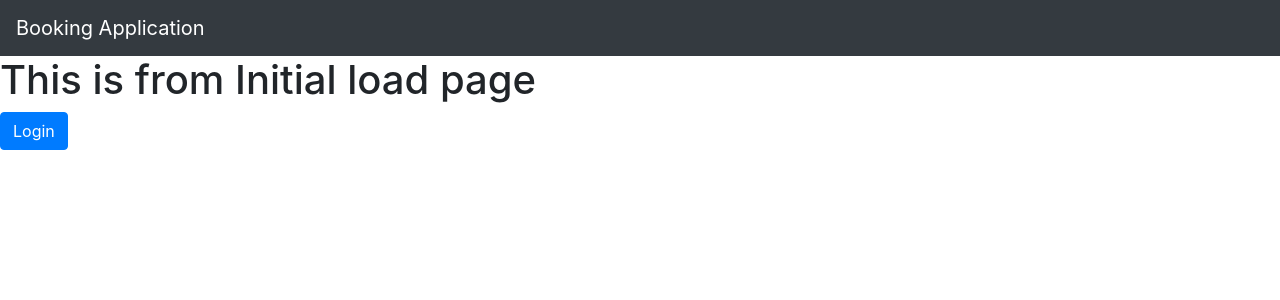
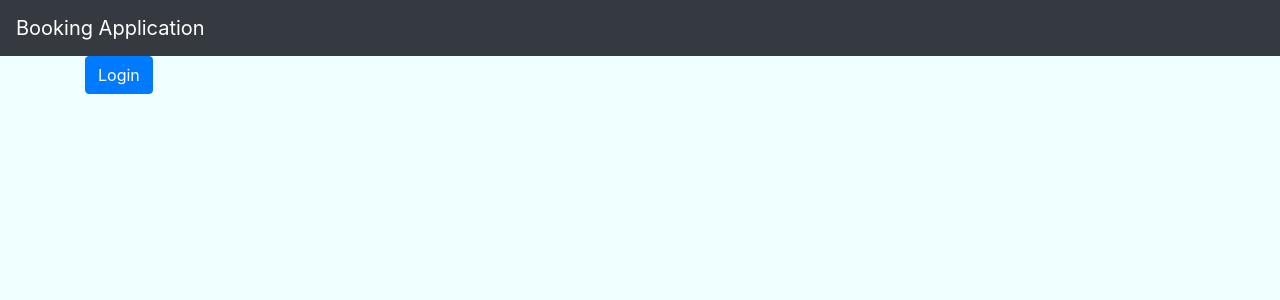
Before and after one commit to iamKarthikRam/angular-bookingApp, an Angular app: page / in a window 1280 px wide. Shown: the top 300 px of the page. Built offline with nearby package versions, Linux system fonts and the light colour scheme.

Commit message:
3 files modified

```diff
--- a/src/app/initial-load-page/initial-load-page.component.html
+++ b/src/app/initial-load-page/initial-load-page.component.html
@@ -1,3 +1,11 @@
-<h1>This is from Initial load page</h1>
+<div class="container">
+  <div class="row">
+    <div class="col-xs-5 col-md-5 flex-grow-1">
 
-<button class = "btn btn-primary" routerLink="/login">Login</button>
+    </div>
+    <div class="col-xs-5 col-md-5 flex-grow-1">
+
+    </div>
+  </div>
+  <button class = "btn btn-primary" routerLink="/login">Login</button>
+</div>
--- a/src/index.html
+++ b/src/index.html
@@ -1 +1,8 @@
-<my-app>loading</my-app>
+<html>
+  <head>
+    <title>Booking App</title>
+  </head>
+  <body class= "backgroundCol">
+    <my-app>loading</my-app>
+  </body>
+</html>
--- a/src/styles.css
+++ b/src/styles.css
@@ -1 +1,5 @@
 /* Add application styles & imports to this file! */
+
+.backgroundCol {
+  background-color: azure;
+}
```
